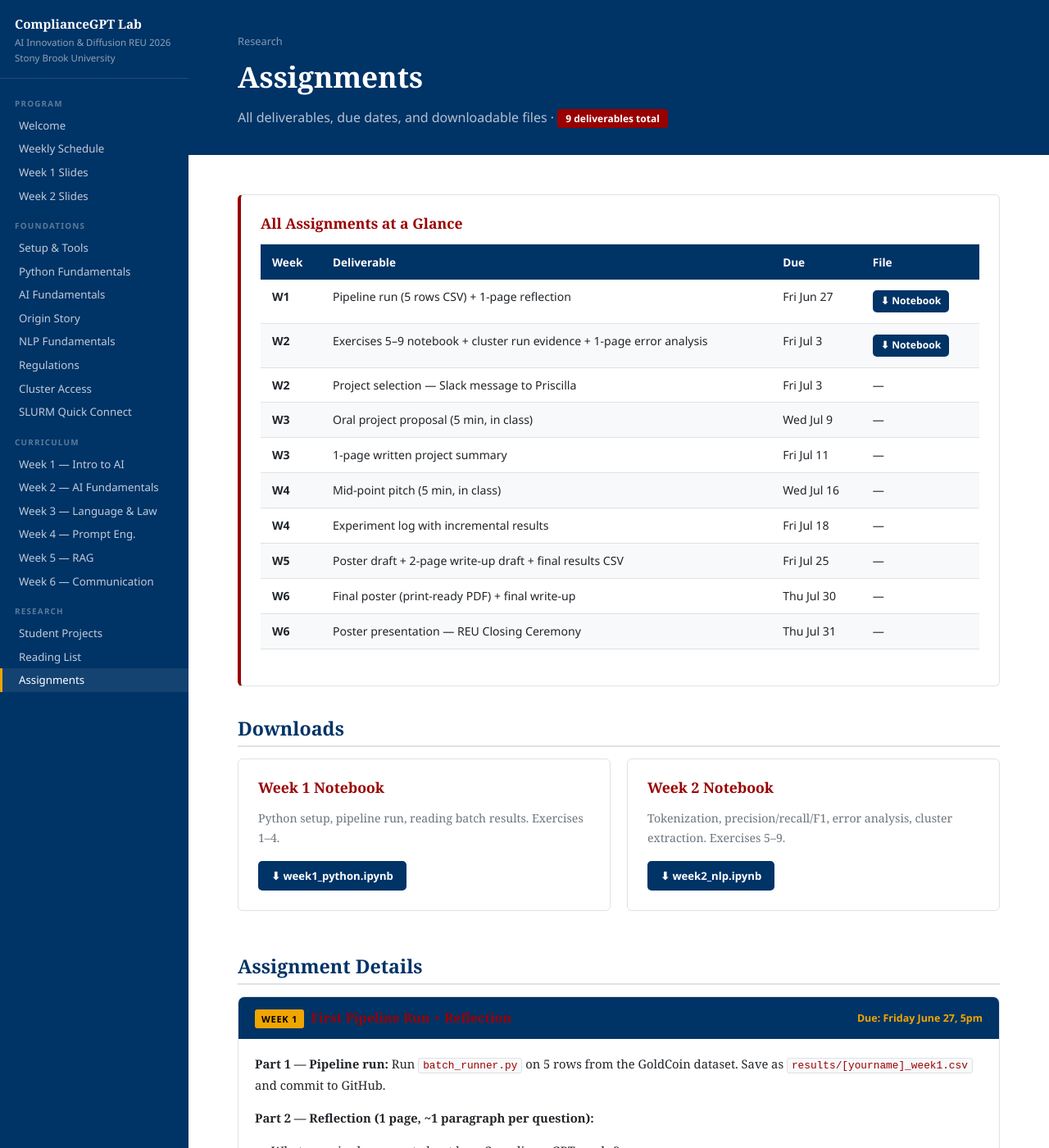
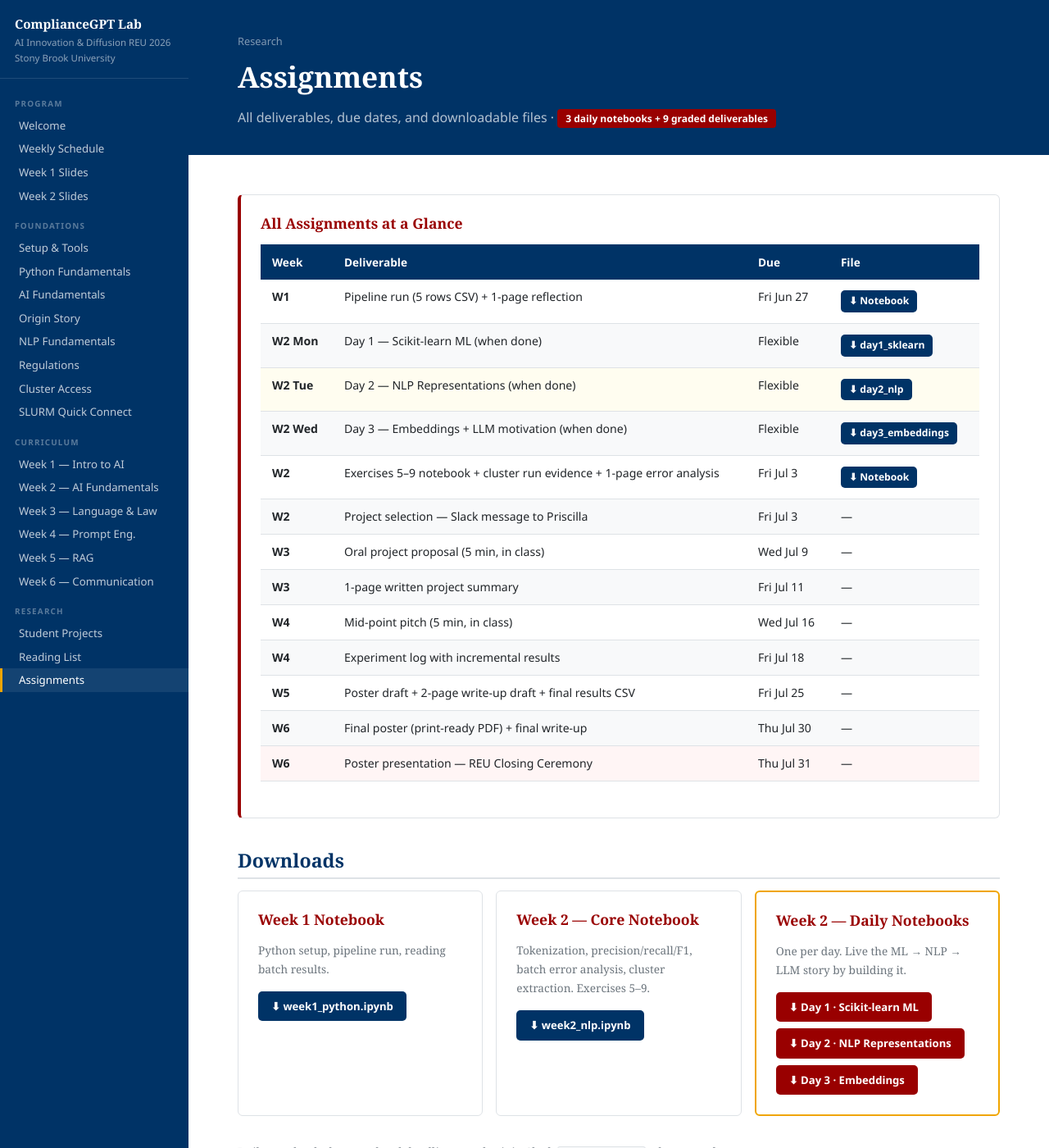
Before and after one commit to priscilla100/priscilla100.github.io, a Jekyll site: the page reu2026/assignments.html, which Jekyll copies as it is, in a window 1280 px wide and 1400 px high. Shown: the whole window at 82% size. Built offline with Jekyll 4.4.1, drawn with Linux system fonts in a browser that asks for light colours; some of the changed text lies outside the part shown.

Commit message:
Updated assignment

```diff
--- a/reu2026/assignments.html
+++ b/reu2026/assignments.html
@@ -78,7 +78,7 @@
 <div class="page-header">
   <div class="breadcrumb">Research</div>
   <h1>Assignments</h1>
-  <p class="subtitle">All deliverables, due dates, and downloadable files · <span class="count-tag">9 deliverables total</span></p>
+  <p class="subtitle">All deliverables, due dates, and downloadable files · <span class="count-tag">3 daily notebooks + 9 graded deliverables</span></p>
 </div>
 <div class="content">
 
@@ -93,6 +93,24 @@
           <td>Pipeline run (5 rows CSV) + 1-page reflection</td>
           <td>Fri Jun 27</td>
           <td><a href="notebooks/week1_python.ipynb" download class="dl-btn" style="padding:3px 10px;font-size:0.76rem;">⬇ Notebook</a></td>
+        </tr>
+        <tr style="background:#fffdf0;">
+          <td><strong>W2 Mon</strong></td>
+          <td>Day 1 — Scikit-learn ML (when done)</td>
+          <td>Flexible</td>
+          <td><a href="notebooks/day1_sklearn.ipynb" download class="dl-btn" style="padding:3px 10px;font-size:0.76rem;">⬇ day1_sklearn</a></td>
+        </tr>
+        <tr style="background:#fffdf0;">
+          <td><strong>W2 Tue</strong></td>
+          <td>Day 2 — NLP Representations (when done)</td>
+          <td>Flexible</td>
+          <td><a href="notebooks/day2_nlp.ipynb" download class="dl-btn" style="padding:3px 10px;font-size:0.76rem;">⬇ day2_nlp</a></td>
+        </tr>
+        <tr style="background:#fffdf0;">
+          <td><strong>W2 Wed</strong></td>
+          <td>Day 3 — Embeddings + LLM motivation (when done)</td>
+          <td>Flexible</td>
+          <td><a href="notebooks/day3_embeddings.ipynb" download class="dl-btn" style="padding:3px 10px;font-size:0.76rem;">⬇ day3_embeddings</a></td>
         </tr>
         <tr>
           <td><strong>W2</strong></td>
@@ -154,18 +172,26 @@
 
   <!-- DOWNLOADS -->
   <h2>Downloads</h2>
-  <div class="grid-2" style="margin-bottom:32px;">
+  <div class="grid-3" style="margin-bottom:16px;">
     <div class="card" style="border:1px solid var(--border);">
       <h3>Week 1 Notebook</h3>
-      <p style="font-size:0.88rem;color:var(--muted);margin-bottom:12px;">Python setup, pipeline run, reading batch results. Exercises 1–4.</p>
+      <p style="font-size:0.85rem;color:var(--muted);margin-bottom:12px;">Python setup, pipeline run, reading batch results.</p>
       <a href="notebooks/week1_python.ipynb" download class="dl-btn">⬇ week1_python.ipynb</a>
     </div>
     <div class="card" style="border:1px solid var(--border);">
-      <h3>Week 2 Notebook</h3>
-      <p style="font-size:0.88rem;color:var(--muted);margin-bottom:12px;">Tokenization, precision/recall/F1, error analysis, cluster extraction. Exercises 5–9.</p>
+      <h3>Week 2 — Core Notebook</h3>
+      <p style="font-size:0.85rem;color:var(--muted);margin-bottom:12px;">Tokenization, precision/recall/F1, batch error analysis, cluster extraction. Exercises 5–9.</p>
       <a href="notebooks/week2_nlp.ipynb" download class="dl-btn">⬇ week2_nlp.ipynb</a>
     </div>
+    <div class="card" style="border:2px solid var(--gold);">
+      <h3>Week 2 — Daily Notebooks</h3>
+      <p style="font-size:0.85rem;color:var(--muted);margin-bottom:12px;">One per day. Live the ML → NLP → LLM story by building it.</p>
+      <a href="notebooks/day1_sklearn.ipynb" download class="dl-btn crimson">⬇ Day 1 · Scikit-learn ML</a>
+      <a href="notebooks/day2_nlp.ipynb" download class="dl-btn crimson">⬇ Day 2 · NLP Representations</a>
+      <a href="notebooks/day3_embeddings.ipynb" download class="dl-btn crimson">⬇ Day 3 · Embeddings</a>
+    </div>
   </div>
+  <p style="font-size:0.88rem;color:var(--muted);margin-bottom:28px;">Daily notebooks have no hard deadline — submit in Slack <code>#deliverables</code> when complete.</p>
 
   <!-- ASSIGNMENT DETAILS -->
   <h2>Assignment Details</h2>
```
Also changed, not shown: reu2026/week2.html (+30 -8 lines), 3 other files.
